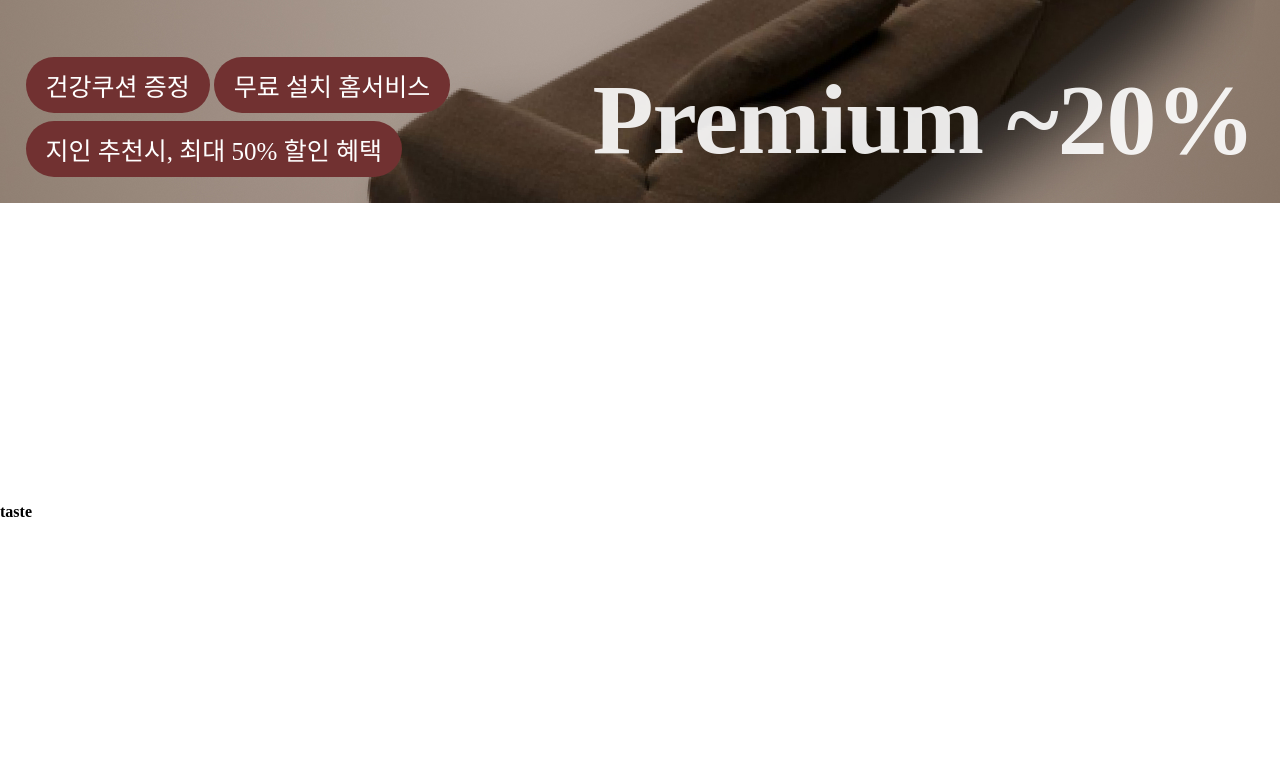
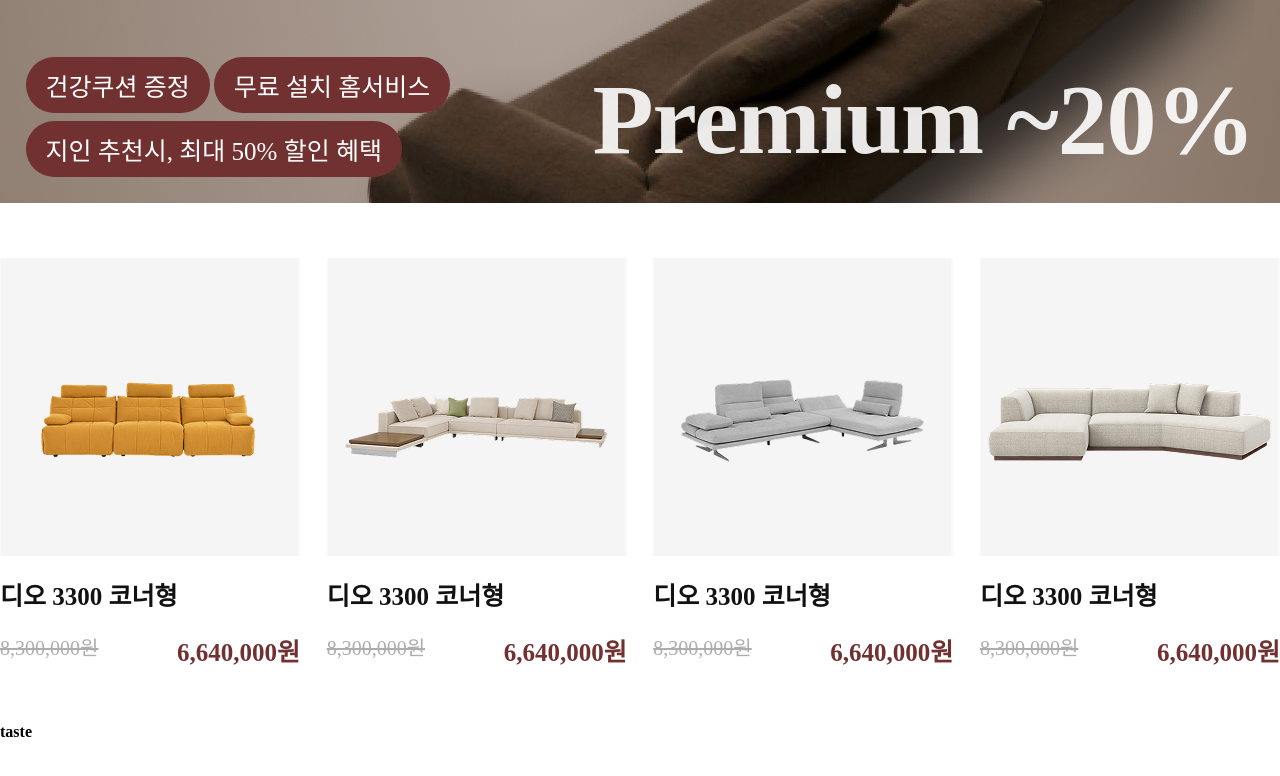
Before and after one commit to sohee622/project_moncasa, a plain HTML site: page index.html in a window 1280 px wide. Shown: the part 2843-3619 px from the top of the page. Drawn offline with Linux system fonts and the light colour scheme; a web font is replaced by a local one.

Commit message:
프리미엄 기획전 상품 추가

```diff
--- a/css/common.css
+++ b/css/common.css
@@ -15,6 +15,7 @@
     --sub-color: #F6F1EB;
     --title-color: #ffffff;
     --basic-color: #111111;
+    --sub-basic-color: #ADADAD;
 }
 
 /* 공통 스타일 */
--- a/css/style.css
+++ b/css/style.css
@@ -179,3 +179,43 @@
   display: inline-block;
   margin-top: 0.5rem;
 }
+
+/* product */
+
+.premium_prod {
+  margin: 55px auto;
+  max-width: 1450px;
+}
+
+.img {
+  background-image: url(../img/product_bg.jpg);
+  max-width: 300px;
+}
+
+.text {
+  max-width: 300px;
+  flex-wrap: wrap;
+  gap: 20px;
+  margin-top: 20px;
+}
+
+.text h3 {
+  width: 100%;
+}
+
+.prod_name {
+  font-size: 25px;
+  color: var(--basic-color);
+}
+
+.prod_cost {
+  font-size: 20px;
+  color: var(--sub-basic-color);
+  font-weight: 500;
+  text-decoration-line: line-through;
+}
+
+.prod_price {
+  font-size: 25px;
+  color: var(--primary-color);
+}
--- a/index.html
+++ b/index.html
@@ -55,7 +55,7 @@
             minimal</section>
         <section id="upcycling" class="vh-100">
             upcycling</section>
-        <section id="premium" class="vh-100">
+        <section id="premium">
             <div class="premium_content d-flex flex-column jcb">
                 <h3>“시간이 흘러도 변치 않는 가치”<br>
                 프리미엄 가구 기획전 특별 혜택</h3>
@@ -65,6 +65,47 @@
                     <span class="tag">무료 설치 홈서비스</span>
                     <span class="tag">지인 추천시, 최대 50% 할인 혜택</span>
                 </div>
+            </div>
+            <div class="premium_prod d-flex jcb">
+                <ul class="product">
+                    <li class="img">
+                        <img src="img/premium_product1.png" alt="">
+                    </li>
+                    <li class="text d-flex jcb">
+                        <h3 class="prod_name">디오 3300 코너형</h3>
+                        <p class="prod_cost">8,300,000원</p>
+                        <p class="prod_price">6,640,000원</p>
+                    </li>
+                </ul>
+                <ul class="product">
+                    <li class="img">
+                        <img src="img/premium_product2.png" alt=""></li>
+                    <li class="text d-flex jcb">
+                        <h3 class="prod_name">디오 3300 코너형</h3>
+                        <p class="prod_cost">8,300,000원</p>
+                        <p class="prod_price">6,640,000원</p>
+                    </li>
+                </ul>
+                <ul class="product">
+                    <li class="img">
+                        <img src="img/premium_product3.png" alt="">
+                    </li>
+                    <li class="text d-flex jcb">
+                        <h3 class="prod_name">디오 3300 코너형</h3>
+                        <p class="prod_cost">8,300,000원</p>
+                        <p class="prod_price">6,640,000원</p>
+                    </li>
+                </ul>
+                <ul class="product">
+                    <li class="img">
+                        <img src="img/premium_product4.png" alt="">
+                    </li>
+                    <li class="text d-flex jcb">
+                        <h3 class="prod_name">디오 3300 코너형</h3>
+                        <p class="prod_cost">8,300,000원</p>
+                        <p class="prod_price">6,640,000원</p>
+                    </li>
+                </ul>
             </div>
         </section>
         <section id="taste" class="vh-100">
```
Also changed, not shown: img/premium_product1.png (added), img/premium_product2.png (added), img/premium_product3.png (added), img/premium_product4.png (added), img/product_bg.jpg (added). Lines whose indentation alone changed are shown as unchanged.
